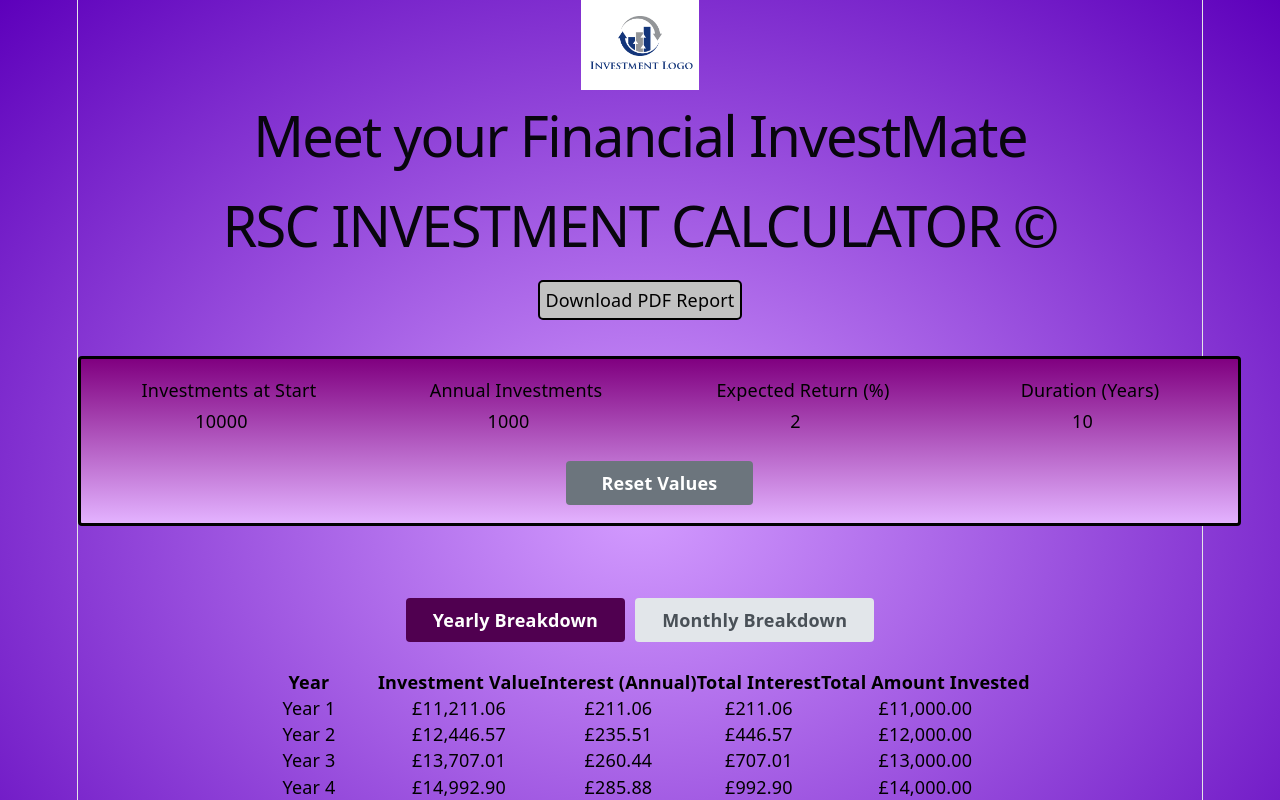
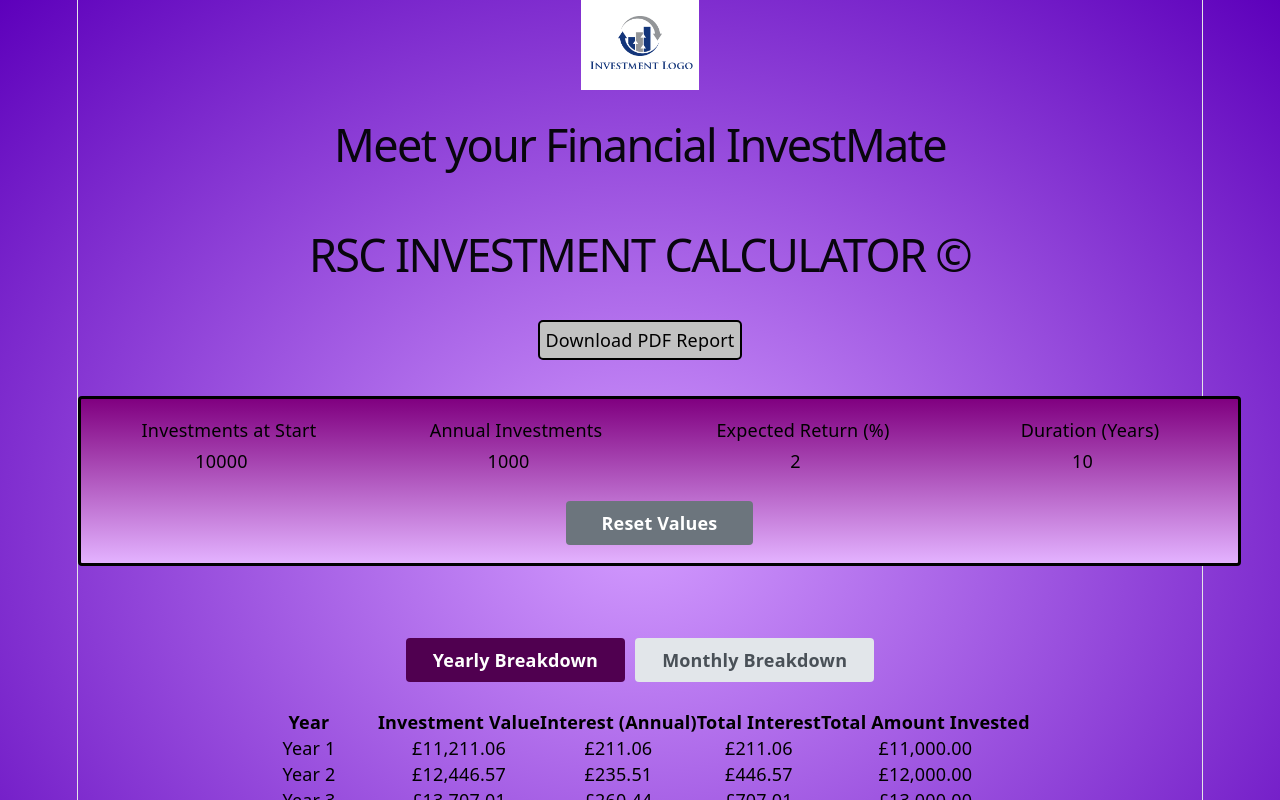
Before and after one commit to rcheek77/Investment-Calculator-App, a React (Vite) app: page / in a window 1280 px wide. Shown: the top 800 px of the page. Built offline with nearby package versions, Linux system fonts and the light colour scheme.

Commit message:
Add files via upload

```diff
--- a/src/App.css
+++ b/src/App.css
@@ -193,3 +193,15 @@
   margin-top: 10px;
   color: black;
 }
+
+h1 {
+  font-size: 1.8rem;
+  text-align: center;
+  padding: 10px;
+}
+
+@media (min-width: 768px) {
+  h1 {
+    font-size: 2.5rem;
+  }
+}
```
